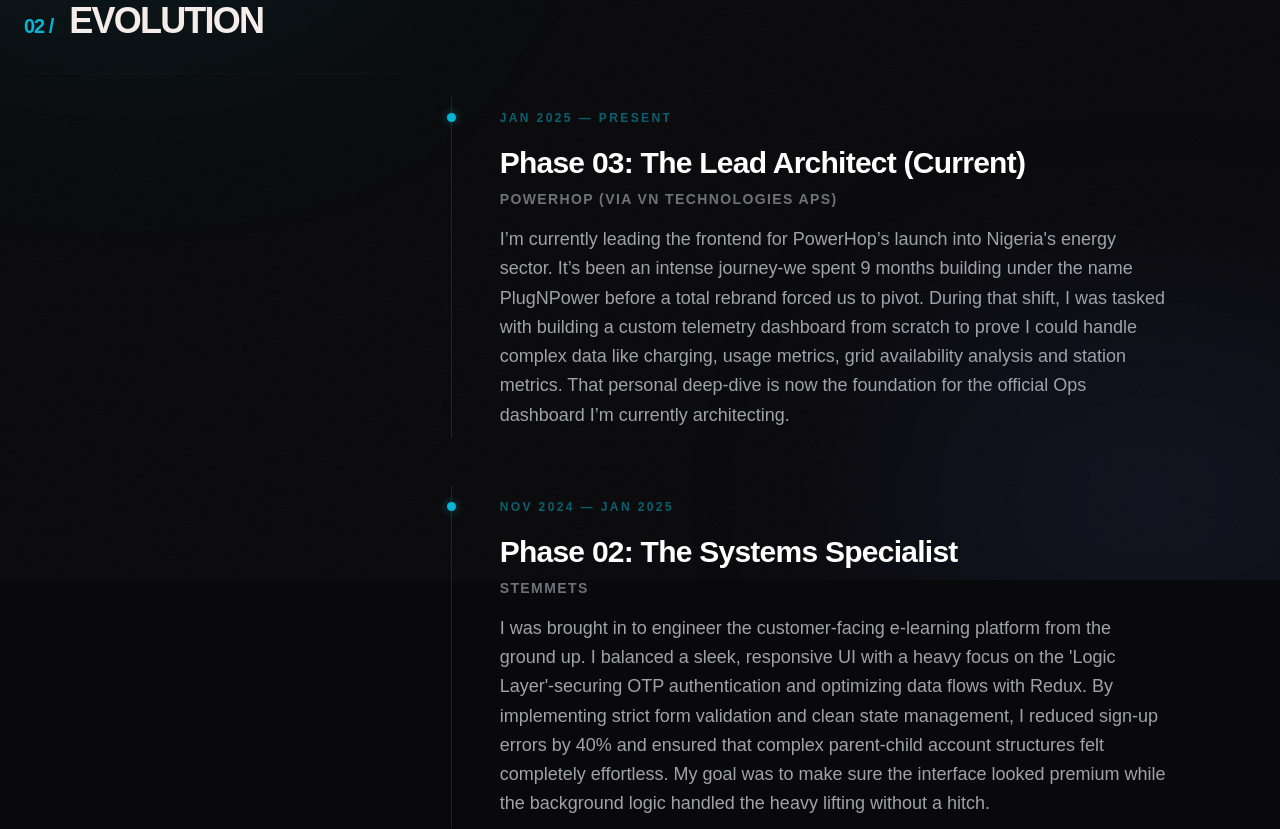
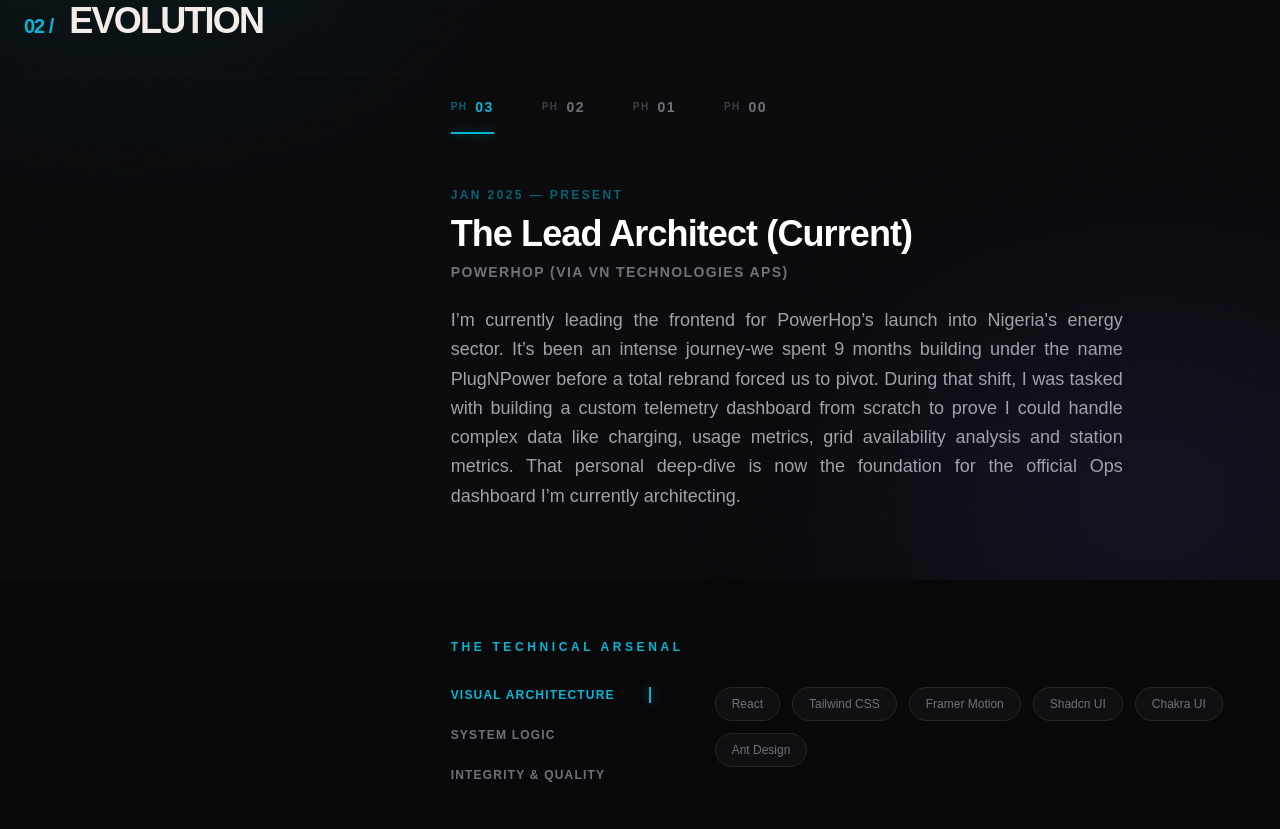
Before and after one commit to AbuMahir980/Qudus_Portfolio, a React (Vite) app: page /experience in a window 1280 px wide. Shown: the part 220-1049 px from the top of the page. Built offline with nearby package versions, Linux system fonts and the light colour scheme.

Commit message:
feat: implement tabbed experience phases and technical arsenal

```diff
--- a/src/components/features/ProjectSlice.tsx
+++ b/src/components/features/ProjectSlice.tsx
@@ -33,9 +33,9 @@
                         />
 
                         {/* Blueprint Overlay/Trigger */}
-                        <div className="mt-8">
+                        {/* <div className="mt-8">
                             <BlueprintTerminal blueprint={project.blueprint} className="opacity-80 hover:opacity-100 transition-opacity" />
-                        </div>
+                        </div> */}
                     </div>
                 </motion.div>
 
--- a/src/components/sections/ExperienceSection.tsx
+++ b/src/components/sections/ExperienceSection.tsx
@@ -33,12 +33,30 @@
     }
 ];
 
+const skillGroups = [
+    {
+        category: "Visual Architecture",
+        skills: ["React", "Tailwind CSS", "Framer Motion", "Shadcn UI", "Chakra UI", "Ant Design"]
+    },
+    {
+        category: "System Logic",
+        skills: ["TypeScript", "Redux Toolkit", "Node.js", "REST APIs", "MongoDB/MySQL"]
+    },
+    {
+        category: "Integrity & Quality",
+        skills: ["TDD", "Git", "Postman"]
+    }
+];
+
 const ExperienceSection: React.FC = () => {
     const { theme } = usePage();
+    const [activePhase, setActivePhase] = React.useState(0);
+    const [activeSkillTab, setActiveSkillTab] = React.useState("Visual Architecture");
 
-    const cardVariants: Variants = {
-        initial: { opacity: 0, x: -20 },
-        animate: { opacity: 1, x: 0 }
+    const contentVariants: Variants = {
+        initial: { opacity: 0, x: 20 },
+        animate: { opacity: 1, x: 0 },
+        exit: { opacity: 0, x: -20 }
     };
 
     return (
@@ -92,48 +110,67 @@
                         </motion.div>
                     </div>
 
-                    {/* Right Side: Timeline */}
+                    {/* Right Side: Tabbed Interface */}
                     <div className="md:col-span-8 md:pt-16 lg:pt-24">
-                        <div className="space-y-12">
-                            {experiences.map((exp, i) => (
+                        {/* Tabs */}
+                        <div className="flex gap-8 md:gap-12 border-b border-zinc-900/10 pb-4 mb-12">
+                            {experiences.map((_, i) => (
+                                <button
+                                    key={i}
+                                    onClick={() => setActivePhase(i)}
+                                    className={cn(
+                                        "relative group flex items-center gap-2 text-xs md:text-sm font-black tracking-widest uppercase transition-colors",
+                                        activePhase === i
+                                            ? "text-cyan-500"
+                                            : theme === 'dark' ? "text-zinc-500 hover:text-zinc-300" : "text-zinc-400 hover:text-zinc-600"
+                                    )}
+                                >
+                                    <span className="opacity-50 text-[10px]">PH</span>
+                                    <span>0{3 - i}</span>
+                                    {activePhase === i && (
                                         <motion.div
-                                    key={i}
-                                    variants={cardVariants}
-                                    initial="initial"
-                                    whileInView="animate"
-                                    viewport={{ once: true }}
-                                    transition={{ delay: i * 0.1 }}
-                                    className="group relative border-l border-cyan-500/20 pl-8 md:pl-12 py-2"
-                                >
-                                    <div className="absolute left-[-5px] top-4 w-[9px] h-[9px] rounded-full bg-cyan-500 shadow-[0_0_10px_rgba(6,182,212,0.5)] group-hover:scale-150 transition-transform duration-500" />
-
-                                    <div className="space-y-4">
-                                        <span className="text-xs font-black uppercase tracking-[0.2em] text-cyan-500/50">
-                                            {exp.period}
-                                        </span>
-                                        <div>
-                                            <h3 className={cn(
-                                                "text-2xl md:text-3xl font-bold tracking-tight mb-2",
-                                                theme === 'dark' ? "text-white" : "text-zinc-950"
-                                            )}>
-                                                {exp.role}
-                                            </h3>
-                                            <p className="text-sm font-semibold text-zinc-500 uppercase tracking-widest">
-                                                {exp.company}
-                                            </p>
-                                        </div>
-                                        <p className={cn(
-                                            "text-lg leading-relaxed max-w-2xl",
-                                            theme === 'dark' ? "text-zinc-400" : "text-zinc-600"
-                                        )}>
-                                            {exp.description}
-                                        </p>
-                                    </div>
-                                </motion.div>
+                                            layoutId="activeTab"
+                                            className="absolute -bottom-[17px] left-0 right-0 h-[2px] bg-cyan-500 shadow-[0_0_10px_rgba(6,182,212,0.5)]"
+                                        />
+                                    )}
+                                </button>
                             ))}
                         </div>
 
-                        {/* Technical Arsenal Sub-section */}
+                        {/* Phase Content */}
+                        <div className="min-h-[300px] relative">
+                            <motion.div
+                                key={activePhase}
+                                variants={contentVariants}
+                                initial="initial"
+                                animate="animate"
+                                transition={{ duration: 0.5, ease: "easeOut" }}
+                                className="space-y-6"
+                            >
+                                <div className="space-y-2">
+                                    <span className="text-xs font-black uppercase tracking-[0.2em] text-cyan-500/50">
+                                        {experiences[activePhase].period}
+                                    </span>
+                                    <h3 className={cn(
+                                        "text-2xl md:text-4xl font-bold tracking-tight",
+                                        theme === 'dark' ? "text-white" : "text-zinc-950"
+                                    )}>
+                                        {experiences[activePhase].role.split(': ')[1]}
+                                    </h3>
+                                    <p className="text-sm font-semibold text-zinc-500 uppercase tracking-widest">
+                                        {experiences[activePhase].company}
+                                    </p>
+                                </div>
+
+                                <p className={cn(
+                                    "text-lg leading-relaxed max-w-2xl text-justify",
+                                    theme === 'dark' ? "text-zinc-400" : "text-zinc-600"
+                                )}>
+                                    {experiences[activePhase].description}
+                                </p>
+                            </motion.div>
+                        </div>
+
                         <motion.div
                             initial={{ opacity: 0, y: 20 }}
                             whileInView={{ opacity: 1, y: 0 }}
@@ -141,49 +178,63 @@
                             transition={{ duration: 0.8, delay: 0.2 }}
                             className="mt-24 md:mt-32"
                         >
-                            <h3 className="text-[10px] md:text-xs font-black uppercase tracking-[0.3em] text-cyan-500 mb-10 md:mb-16">
+                            <h3 className="text-[10px] md:text-xs font-black uppercase tracking-[0.3em] text-cyan-500 mb-8">
                                 The Technical Arsenal
                             </h3>
 
-                            <div className="grid grid-cols-1 md:grid-cols-2 lg:grid-cols-3 gap-12 md:gap-8">
+                            <div className="flex flex-col md:flex-row gap-8 md:gap-16">
+                                {/* Category Sidebar/Tabs */}
+                                <div className="flex md:flex-col gap-4 md:gap-6 border-b md:border-b-0 md:border-r border-zinc-900/10 pb-4 md:pb-0 md:pr-8 md:min-w-[200px]">
                                     {[
-                                    {
-                                        category: "Visual Architecture",
-                                        skills: ["React", "Tailwind CSS", "Framer Motion", "Shadcn UI", "Chakra UI", "Ant Design"]
-                                    },
-                                    {
-                                        category: "System Logic",
-                                        skills: ["TypeScript", "Redux Toolkit", "Node.js", "REST APIs", "MongoDB/MySQL"]
-                                    },
-                                    {
-                                        category: "Integrity & Quality",
-                                        skills: ["TDD", "Git", "Postman"]
-                                    }
-                                ].map((group, idx) => (
-                                    <div key={idx} className="space-y-6">
-                                        <h4 className={cn(
-                                            "text-sm font-bold uppercase tracking-wider",
-                                            theme === 'dark' ? "text-zinc-200" : "text-zinc-800"
-                                        )}>
-                                            {group.category}
-                                        </h4>
-                                        <div className="flex flex-wrap gap-2">
-                                            {group.skills.map((skill, sIdx) => (
+                                        "Visual Architecture",
+                                        "System Logic",
+                                        "Integrity & Quality"
+                                    ].map((cat) => (
+                                        <button
+                                            key={cat}
+                                            onClick={() => setActiveSkillTab(cat)}
+                                            className={cn(
+                                                "relative text-left text-[10px] md:text-xs font-black uppercase tracking-widest transition-colors",
+                                                activeSkillTab === cat
+                                                    ? "text-cyan-500"
+                                                    : theme === 'dark' ? "text-zinc-500 hover:text-zinc-300" : "text-zinc-400 hover:text-zinc-600"
+                                            )}
+                                        >
+                                            {cat}
+                                            {activeSkillTab === cat && (
+                                                <motion.div
+                                                    layoutId="activeSkillTab"
+                                                    className="hidden md:block absolute -right-[33px] top-1/2 -translate-y-1/2 w-[2px] h-full bg-cyan-500 shadow-[0_0_10px_rgba(6,182,212,0.5)]"
+                                                />
+                                            )}
+                                        </button>
+                                    ))}
+                                </div>
+
+                                {/* Skill Content */}
+                                <div className="flex-1 min-h-[100px]">
+                                    <motion.div
+                                        key={activeSkillTab}
+                                        initial={{ opacity: 0, y: 10 }}
+                                        animate={{ opacity: 1, y: 0 }}
+                                        transition={{ duration: 0.4 }}
+                                        className="flex flex-wrap gap-3"
+                                    >
+                                        {skillGroups.find(g => g.category === activeSkillTab)?.skills.map((skill, sIdx) => (
                                             <span
                                                 key={sIdx}
                                                 className={cn(
-                                                        "text-[10px] md:text-xs font-medium px-3 py-1 border rounded-full transition-colors duration-300",
+                                                    "text-[10px] md:text-xs font-medium px-4 py-2 border rounded-full transition-all duration-300",
                                                     theme === 'dark'
-                                                            ? "border-zinc-800 text-zinc-500 hover:border-cyan-500/50 hover:text-cyan-400"
-                                                            : "border-zinc-200 text-zinc-500 hover:border-cyan-500/50 hover:text-cyan-600"
+                                                        ? "border-zinc-800 text-zinc-500 hover:border-cyan-500/50 hover:text-cyan-400 bg-zinc-900/50"
+                                                        : "border-zinc-200 text-zinc-500 hover:border-cyan-500/50 hover:text-cyan-600 bg-zinc-50/50"
                                                 )}
                                             >
                                                 {skill}
                                             </span>
                                         ))}
+                                    </motion.div>
                                 </div>
-                                    </div>
-                                ))}
                             </div>
                         </motion.div>
                     </div>
```
Lines whose indentation alone changed are shown as unchanged.
